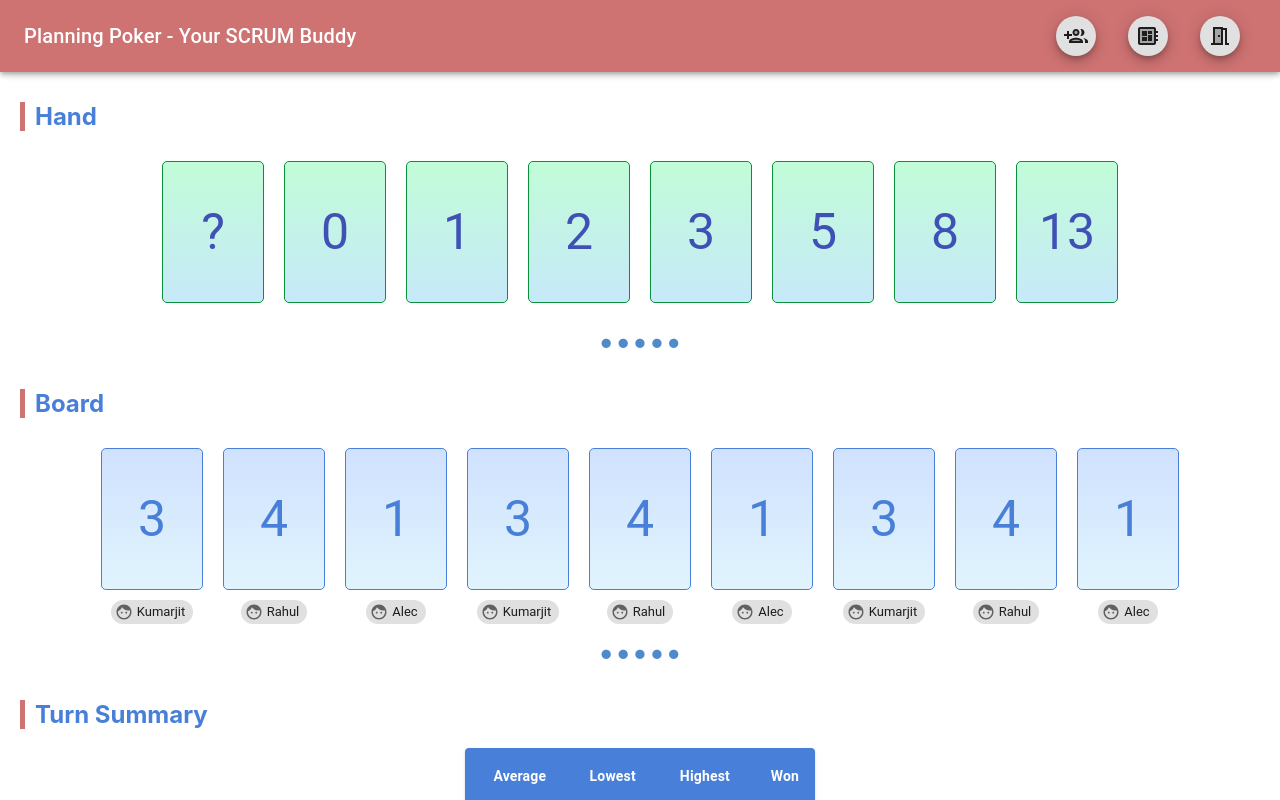
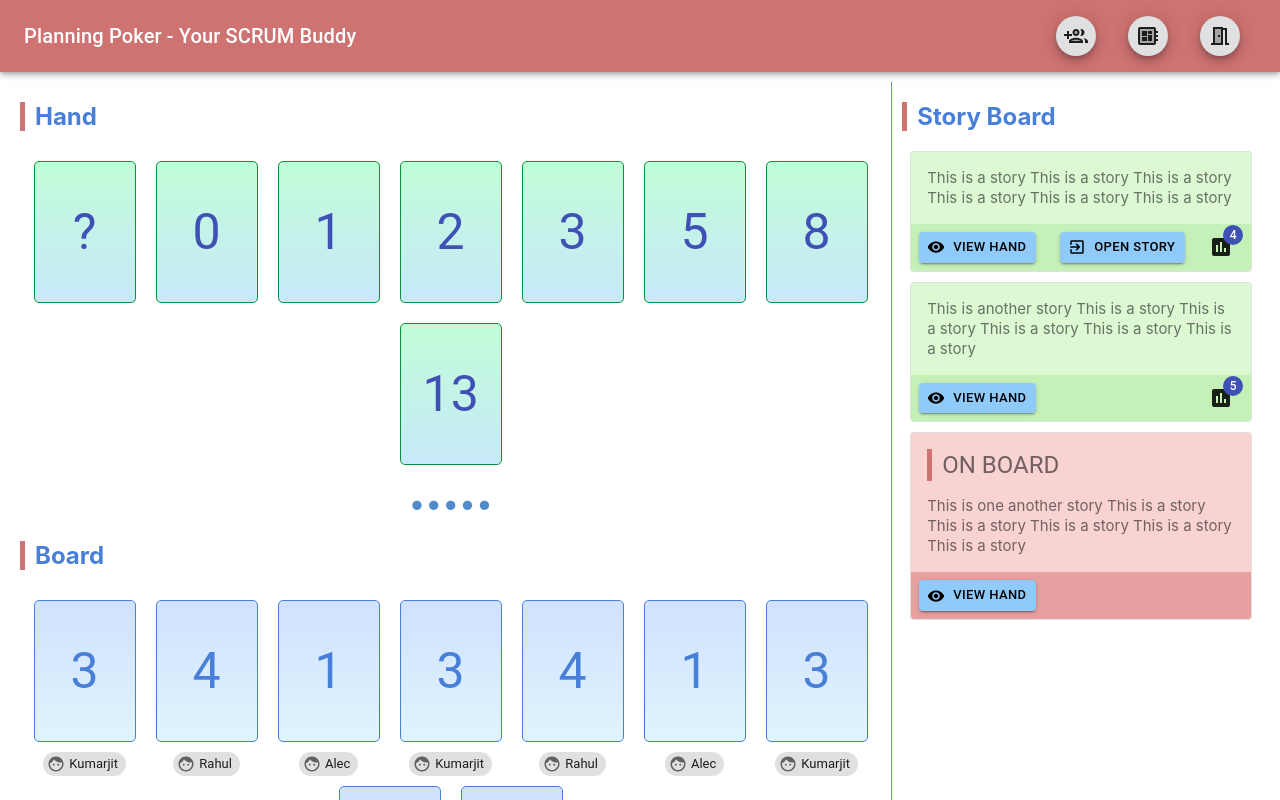
Before and after one commit to kumarjitc/planningpoker-client, a React (Create React App) app: page / in a window 1280 px wide. Shown: the top 800 px of the page. Built offline with nearby package versions, Linux system fonts and the light colour scheme; the HTML template or start-up script is replaced by a standard one.

Commit message:
Added Story Board View

```diff
--- a/src/components/GamePlay/GameBoard/GameBoard.css
+++ b/src/components/GamePlay/GameBoard/GameBoard.css
@@ -1,8 +1,17 @@
 .player-view {
     display: flex;
-    flex-direction: column;
+    flex-direction: row;
     min-height: 100%;
     margin: 10px 10px;
+}
+
+.player-view .playing-hand {
+    flex-basis: 70rem;
+}
+
+.player-view .story-board {
+    flex-basis: 30rem;
+    border-left: 1px solid #5E8EDD;
 }
 
 .board {
--- a/src/components/GamePlay/GameBoard/GameBoard.js
+++ b/src/components/GamePlay/GameBoard/GameBoard.js
@@ -1,5 +1,4 @@
 import { Component } from "react";
-import { withStyles, makeStyles } from '@material-ui/core/styles';
 import {
     TableContainer,
     Table,
@@ -10,7 +9,8 @@ import {
     TableHead
 } from '@material-ui/core';
 
-import Card from '../../UI/Card/Card';
+import PlayingCard from '../../UI/PlayingCard/PlayingCard';
+import StoryCard from "../../UI/StoryCard/StoryCard";
 
 import './GameBoard.css';
 import '../../../styles/styles.css';
@@ -46,7 +46,19 @@ export default class GameBoard extends Component {
             player: 'Alec'
         }],
         hand: ['?', '0', '1', '2', '3', '5', '8', '13'],
-        played: null
+        played: null,
+        storyBoard: [{
+            summary: 'This is a story This is a story This is a story This is a story This is a story This is a story',
+            link: 'https://google.com',
+            result: 4
+        }, {
+            summary: 'This is another story This is a story This is a story This is a story This is a story This is a story',
+            result: 5
+        }, {
+            summary: 'This is one another story This is a story This is a story This is a story This is a story This is a story',
+            result: null,
+            isOnBoard: true
+        }]
     };
 
     componentDidMount = () => {
@@ -65,11 +77,12 @@ export default class GameBoard extends Component {
     render() {
         return (
             <div className="player-view">
+                <div className="playing-hand">
                     <h2>Hand</h2>
                     <div className="my-hand">
                         {
                             this.state.hand.map(item => {
-                            return (<Card value={item} isPlayed={this.state.played && this.state.played === item} onClick={this.onPlay} key={item} />);
+                                return (<PlayingCard value={item} isPlayed={this.state.played && this.state.played === item} onClick={this.onPlay} key={item} />);
                             })
                         }
                     </div>
@@ -78,7 +91,7 @@ export default class GameBoard extends Component {
                     <div className="board">
                         {
                             this.state.board.map(item => {
-                            return (<Card {...item} isOnBoard={true} key={item.value + '-' + item.player} />);
+                                return (<PlayingCard {...item} isOnBoard={true} key={item.value + '-' + item.player} />);
                             })
                         }
                     </div>
@@ -107,6 +120,19 @@ export default class GameBoard extends Component {
                         </TableContainer>
                     </div>
                 </div>
+                <div className="story-board">
+                    <h2>Story Board</h2>
+                    <div className="story-list">
+                        <div className="story">
+                            {
+                                this.state.storyBoard.map(story => {
+                                    return <StoryCard {...story} />;
+                                })
+                            }
+                        </div>
+                    </div>
+                </div>
+            </div>
         );
     };
 }
--- a/src/components/UI/Card/Card.js
+++ b/src/components/UI/PlayingCard/PlayingCard.js
@@ -4,9 +4,9 @@ import {
 } from '@material-ui/core';
 import FaceIcon from '@material-ui/icons/Face';
 
-import './Card.css';
+import './PlayingCard.css';
 
-export default function Card(props) {
+export default function PlayingCard(props) {
     let showPlayerChip = props.isOnBoard ? (<Chip
         size="small"
         icon={<FaceIcon />}
--- /dev/null
+++ b/src/components/UI/StoryCard/StoryCard.css
@@ -0,0 +1,40 @@
+.story-card {
+    width: 90%;
+    margin: auto;
+    margin-bottom: 10px;
+}
+
+.story-summary {
+    font-size: 15px;
+    line-height: 20px;
+    border-left: none;
+    background-color: #DDF9D4;
+    text-align: left;
+}
+
+.story-actions {
+    flex-direction: row;
+    justify-content: space-between;
+    background-color: #C5F1B9;
+}
+
+.action-view-story {
+    background-color: #90CAF9!important;
+    color: #000!important;
+}
+
+.story-result {
+    margin-right: 10px;
+}
+
+.on-board .story-summary {
+    background-color: #F9D2D2!important;
+}
+
+.on-board .story-actions {
+    background-color: #E6A0A0!important;
+}
+
+.on-board-header {
+    margin-bottom: 15px!important;
+}
--- /dev/null
+++ b/src/components/UI/StoryCard/StoryCard.js
@@ -0,0 +1,47 @@
+import React from 'react';
+import {
+    Card,
+    CardContent,
+    Typography,
+    CardActions,
+    Button,
+    Badge
+} from '@material-ui/core';
+import VisibilityIcon from '@material-ui/icons/Visibility';
+import PollIcon from '@material-ui/icons/Poll';
+import ExitToAppIcon from '@material-ui/icons/ExitToApp';
+
+import './StoryCard.css';
+
+export default function StoryCard(props) {
+    const isOnBoard = props.isOnBoard ? (<Typography variant="h5" component="h2" color="textSecondary" className="on-board-header">ON BOARD</Typography>) : null;
+    const showResults = !props.isOnBoard ? (<Badge badgeContent={props.result} color="primary" className="story-result" title="Result">
+        <PollIcon />
+    </Badge>) : null;
+    const linkToStory = props.link ? (<Button
+        variant="contained"
+        color="secondary"
+        size="small"
+        startIcon={<ExitToAppIcon />}
+        className="action-view-story"
+        onClick={() => window.open(props.link)}>Open Story</Button>) : null;
+
+    return (
+        <Card className={`story-card ${props.isOnBoard ? 'on-board' : ''}`} variant="outlined">
+            <CardContent className="story-summary">
+                {isOnBoard}
+                <Typography variant="body" component="p" color="textSecondary">{props.summary}</Typography>
+            </CardContent>
+            <CardActions className="story-actions">
+                <Button
+                    variant="contained"
+                    color="secondary"
+                    size="small"
+                    startIcon={<VisibilityIcon />}
+                    className="action-view-story">View Hand</Button>
+                {linkToStory}
+                {showResults}
+            </CardActions>
+        </Card>
+    )
+};
```
Also changed, not shown: src/components/UI/PlayingCard/PlayingCard.css (renamed from src/components/UI/Card/Card.css). Lines whose indentation alone changed are shown as unchanged.
